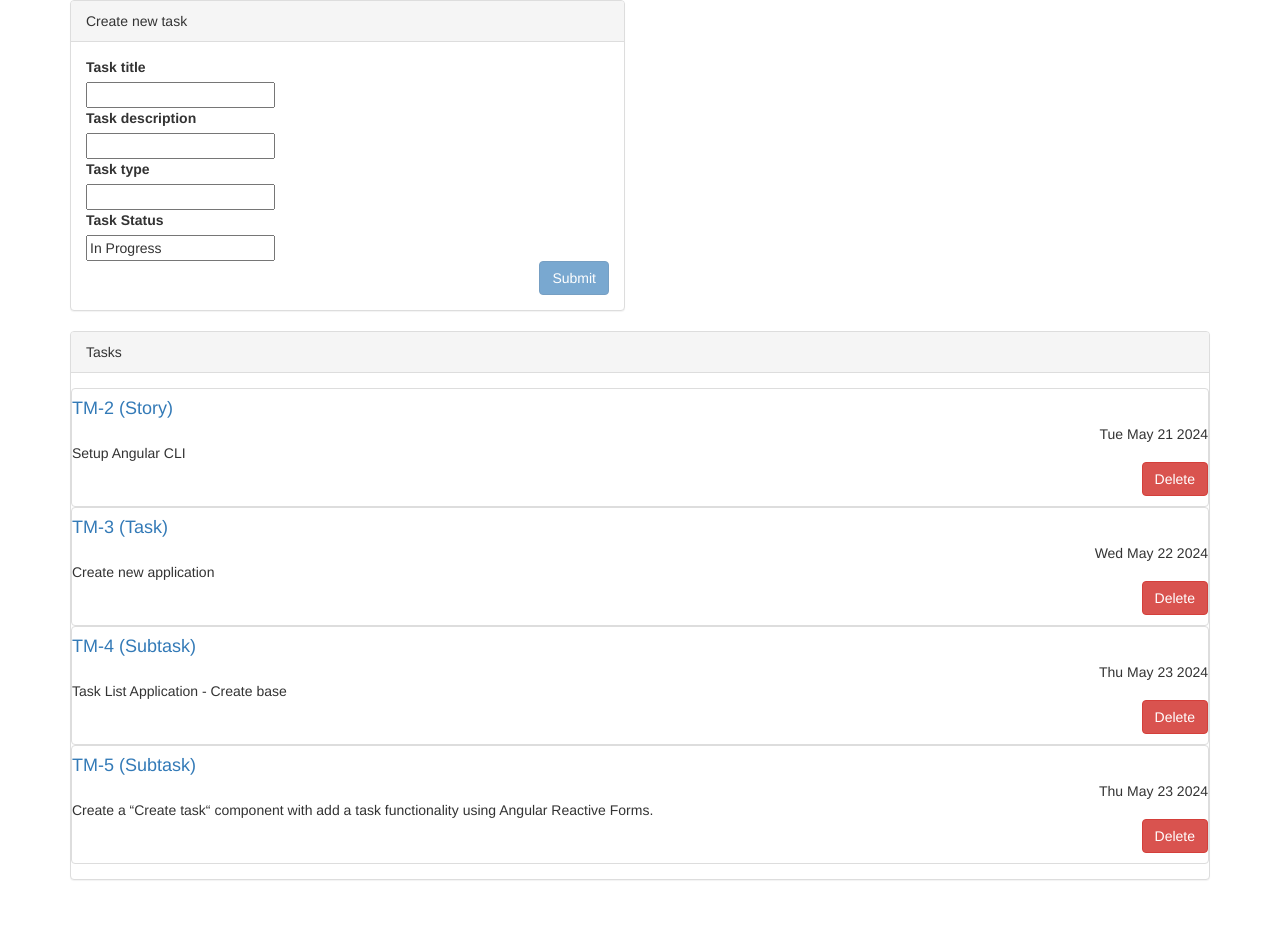
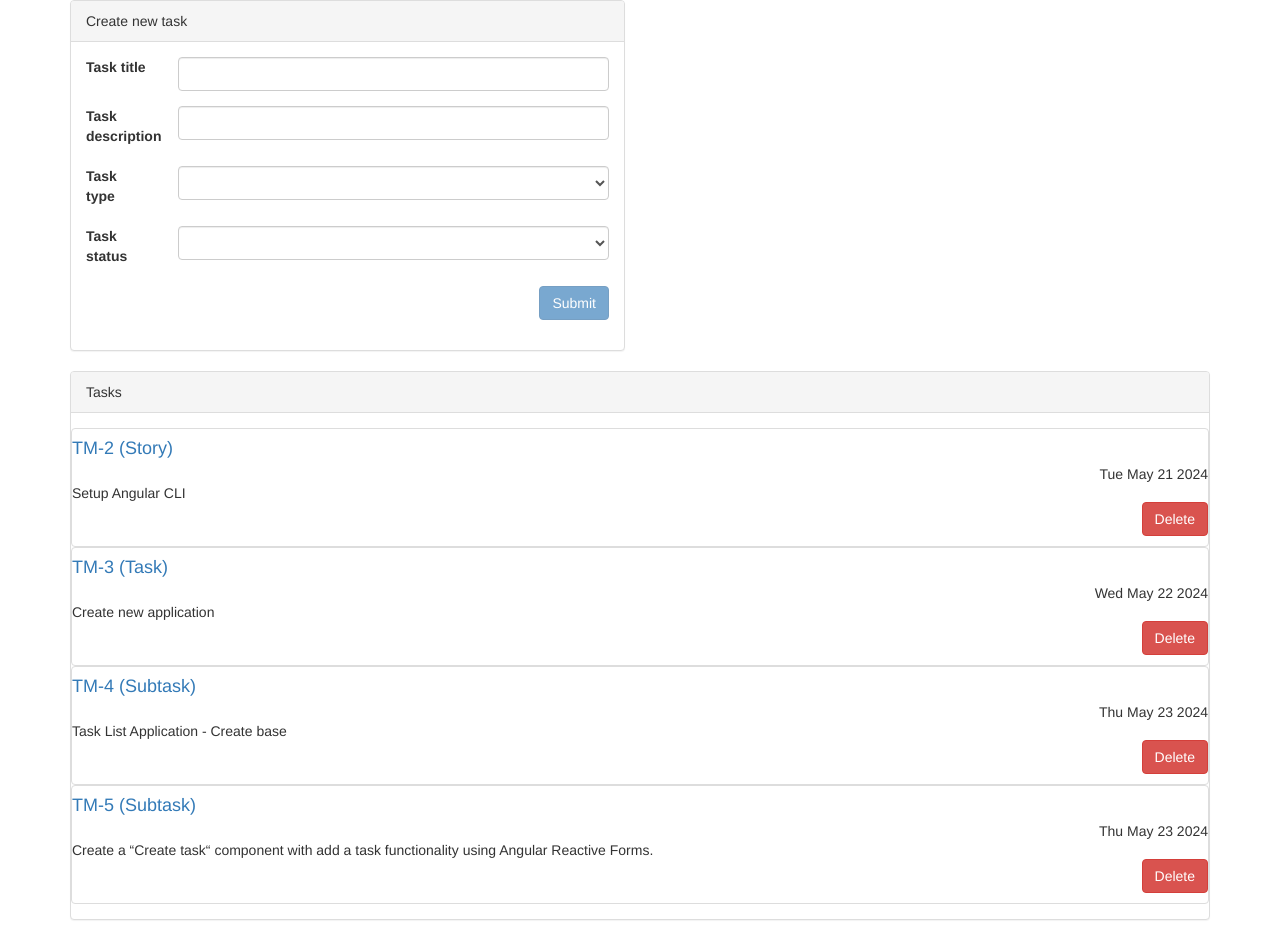
Before and after one commit to TomsBemis/task-manager-frontend, an Angular app: page / in a window 1280 px wide. Before the commit the page ends 900 px from the top, so only its background shows below. Built offline with nearby package versions, Linux system fonts and the light colour scheme.

Commit message:
TM-9 Create task form validation
Attributes task type and status have enumerators. Task title validated to be unique and all attributes except description are required

```diff
--- a/src/app/tasks/create-task/create-task.component.html
+++ b/src/app/tasks/create-task/create-task.component.html
@@ -6,29 +6,57 @@
             </div>
             <div class="panel-body">
                 <form [formGroup]="createTaskForm" (ngSubmit)="onSubmit()">
-                    <label for="title">Task title</label><br>
-                    <input type="text" id="title" name="title" formControlName="title"><br>
+                    <div class="form-group row">
+                        <label class="col-sm-2 col-form-label" for="title">Task title</label>
+                        <div class="col-sm-10">
+                            <input class="form-control" type="text" id="title" name="title" formControlName="title">
                             @if (createTaskForm.get('title')?.errors) {
                                 @if (createTaskForm.get('title')?.errors!['required'] && createTaskForm.get('title')?.touched) {
-                            <span class="help-block">Title is required</span>
+                                    <span class="pull-right help-block">Title is required</span>
                                 }
                                 @if (createTaskForm.get('title')?.errors!['titleUnique']) {
-                            <span class="help-block">Title already exists</span>
+                                    <span class="pull-right help-block">Title already exists</span>
                                 }
                             }
-                    <label for="description">Task description</label><br>
-                    <input type="text" id="description" name="description" formControlName="description"><br>
-                    <label for="type">Task type</label><br>
-                    <input type="text" id="type" name="type" formControlName="type"><br>
+                        </div>
+                    </div>
+                    <div class="form-group row">
+                        <label class="col-sm-2 col-form-label" for="description">Task description</label>
+                        <div class="col-sm-10">
+                            <input class="form-control" type="text" id="description" name="description" formControlName="description">
+                        </div>
+                    </div>
+                    <div class="form-group row">
+                        <label class="col-sm-2 col-form-label" for="type">Task type</label>
+                        <div class="col-sm-10">
+                            <select class="form-control form-select" name="type" id="type" formControlName="type">
+                                @for (taskType of taskTypes; track taskType) {
+                                    <option [value]="taskType.key">{{taskType.value}}</option>
+                                }
+                            </select>
                             @if (!createTaskForm.get('type')?.valid && createTaskForm.get('type')?.touched) {
-                        <span class="help-block">Type is required</span>
+                                <span class="pull-right help-block">Type is required</span>
                             }
-                    <label for="status">Task Status</label><br>
-                    <input type="text" id="status" name="status" formControlName="status"><br>
+                        </div>
+                    </div>
+                    <div class="form-group row">
+                    <label class="col-sm-2 col-form-label" for="status">Task status</label>
+                      <div class="col-sm-10">
+                        <select class="form-control form-select" name="status" id="status" formControlName="status">
+                            @for (taskStatus of taskStatuses; track taskStatus) {
+                                <option [value]="taskStatus.key">{{taskStatus.value}}</option>
+                            }
+                        </select>
                         @if (!createTaskForm.get('status')?.valid && createTaskForm.get('status')?.touched) {
-                        <span class="help-block">Status is required</span>
+                            <span class="pull-right help-block">Status is required</span>
                         }
-                    <input [disabled]="!createTaskForm.valid" class="pull-right btn btn-primary" type="submit">
+                      </div>
+                    </div>
+                    <div class="form-group row">
+                        <div class="col-sm-12">
+                            <input class="form-control" [disabled]="!createTaskForm.valid" class="pull-right btn btn-primary" type="submit">
+                        </div>
+                    </div>
                 </form>
             </div>
         </div>
--- a/src/app/tasks/create-task/create-task.component.ts
+++ b/src/app/tasks/create-task/create-task.component.ts
@@ -1,14 +1,16 @@
 import { Component, EventEmitter, Output } from '@angular/core';
-import { Task } from '../task.model';
+import { Task, TaskStatus, TaskType } from '../task.model';
 import { FormControl, FormGroup, ReactiveFormsModule } from '@angular/forms';
 import { TaskService } from '../task.service';
 import { Validators } from '@angular/forms';
+import { KeyValuePipe } from '@angular/common';
 
 @Component({
   selector: 'app-create-task',
   standalone: true,
   imports: [
-    ReactiveFormsModule
+    ReactiveFormsModule,
+    KeyValuePipe
   ],
   templateUrl: './create-task.component.html',
   styleUrl: './create-task.component.scss'
@@ -16,6 +18,9 @@ import { Validators } from '@angular/forms';
 export class CreateTaskComponent {
 
   @Output() taskCreatedEvent = new EventEmitter<Task>();
+
+  taskTypes : {key: string, value: string}[] = [];
+  taskStatuses : {key: string, value: string}[] = [];
 
   createTaskForm: FormGroup = new FormGroup({
     title: new FormControl(null, [
@@ -25,10 +30,25 @@ export class CreateTaskComponent {
     description: new FormControl(),
     type: new FormControl(null, Validators.required),
     createdOn: new FormControl(new Date().toDateString()),
-    status: new FormControl('In Progress', Validators.required)
+    status: new FormControl(null, Validators.required)
   });
 
-  constructor(private taskService: TaskService) {}
+  constructor(private taskService: TaskService) {
+    // Map the task type enum to array of keys and values
+    Object.keys(TaskType).forEach(taskTypeKey => {
+      this.taskTypes.push({
+        key : taskTypeKey,
+        value : TaskType[taskTypeKey as keyof typeof TaskType]
+      });
+    });
+    // Map the task status enum to array of keys and values
+    Object.keys(TaskStatus).forEach(taskStatusKey => {
+      this.taskStatuses.push({
+        key : taskStatusKey,
+        value : TaskStatus[taskStatusKey as keyof typeof TaskStatus]
+      });
+    });
+  }
 
   onSubmit () {
 
@@ -36,9 +56,9 @@ export class CreateTaskComponent {
     this.taskCreatedEvent.emit({
       title: this.createTaskForm.get('title')?.value,
       description: this.createTaskForm.get('description')?.value,
-      type: this.createTaskForm.get('type')?.value,
+      type: TaskType[this.createTaskForm.get('type')?.value as keyof typeof TaskType],
       createdOn: new Date(),
-      status: this.createTaskForm.get('status')?.value
+      status: TaskStatus[this.createTaskForm.get('status')?.value as keyof typeof TaskStatus]
     });
 
     this.createTaskForm.reset();
--- a/src/app/tasks/task-item/task-item.component.ts
+++ b/src/app/tasks/task-item/task-item.component.ts
@@ -1,4 +1,4 @@
-import { Component, EventEmitter, Input, Output } from '@angular/core';
+import { Component, EventEmitter, Input, OnInit, Output } from '@angular/core';
 import { Task, emptyTask } from '../task.model';
 
 @Component({
@@ -8,7 +8,10 @@ import { Task, emptyTask } from '../task.model';
   templateUrl: './task-item.component.html',
   styleUrl: './task-item.component.scss'
 })
-export class TaskItemComponent {
+export class TaskItemComponent implements OnInit{
+  ngOnInit(): void {
+    console.log(this.taskItem);
+  }
 
   @Output() taskDeletedEvent = new EventEmitter<void>();
 
@@ -17,4 +20,6 @@ export class TaskItemComponent {
   onDeleted() {
     this.taskDeletedEvent.emit();
   }
+
+
 }
--- a/src/app/tasks/task.model.ts
+++ b/src/app/tasks/task.model.ts
@@ -1,15 +1,28 @@
+export enum TaskType {
+    STORY = "Story",
+    TASK = "Task",
+    SUBTASK = "Subtask"
+}
+
+export enum TaskStatus {
+    IN_PROGRESS = "In Progress",
+    FIX_IN_DEV = "Fix in dev",
+    OBSOLETE = "Obsolete",
+    DONE = "Done"
+}
+
 export interface Task {
     title: string,
     description: string,
-    type: string,
+    type: TaskType | null,
     createdOn: Date,
-    status: string
+    status: TaskStatus | null
 }
 
 export const emptyTask: Task = {
     title: '',
     description: '',
-    type: '',
+    type: null,
     createdOn: new Date(),
-    status: ''
+    status: null
 }
--- a/src/app/tasks/task.service.ts
+++ b/src/app/tasks/task.service.ts
@@ -1,4 +1,4 @@
-import { Task } from "./task.model";
+import { Task, TaskStatus, TaskType } from "./task.model";
 import taskData from '../../assets/tasks.json';
 import { TaskList, emptyTaskList } from "./task-list.model";
 
@@ -19,9 +19,9 @@ export class TaskService {
             taskArray.push({
                 title: taskElementData.title,
                 description: taskElementData.description,
-                type: taskElementData.type,
+                type: TaskType[taskElementData.type as keyof typeof TaskType],
                 createdOn: new Date(taskElementData.createdOn),
-                status: taskElementData.status
+                status: TaskStatus[taskElementData.status as keyof typeof TaskStatus]
             });
         });
 
--- a/src/assets/tasks.json
+++ b/src/assets/tasks.json
@@ -1,6 +1,6 @@
 [
-    {"title" : "TM-2", "description" : "Setup Angular CLI", "type" : "Story", "createdOn" : "2024-05-21", "status": "Open"},
-    {"title" : "TM-3", "description" : "Create new application", "type" : "Task", "createdOn" : "2024-05-22", "status": "Open"},
-    {"title" : "TM-4", "description" : "Task List Application - Create base", "type" : "Subtask", "createdOn" : "2024-05-23", "status": "Open"},
-    {"title" : "TM-5", "description" : "Create a “Create task“ component with add a task functionality using Angular Reactive Forms.", "type" : "Subtask", "createdOn" : "2024-05-23", "status": "In Progress"}
+    {"title" : "TM-2", "description" : "Setup Angular CLI", "type" : "STORY", "createdOn" : "2024-05-21", "status": "DONE"},
+    {"title" : "TM-3", "description" : "Create new application", "type" : "TASK", "createdOn" : "2024-05-22", "status": "OBSOLETE"},
+    {"title" : "TM-4", "description" : "Task List Application - Create base", "type" : "SUBTASK", "createdOn" : "2024-05-23", "status": "FIX_IN_DEV"},
+    {"title" : "TM-5", "description" : "Create a “Create task“ component with add a task functionality using Angular Reactive Forms.", "type" : "SUBTASK", "createdOn" : "2024-05-23", "status": "IN_PROGRESS"}
 ]
```
Lines whose indentation alone changed are shown as unchanged.
